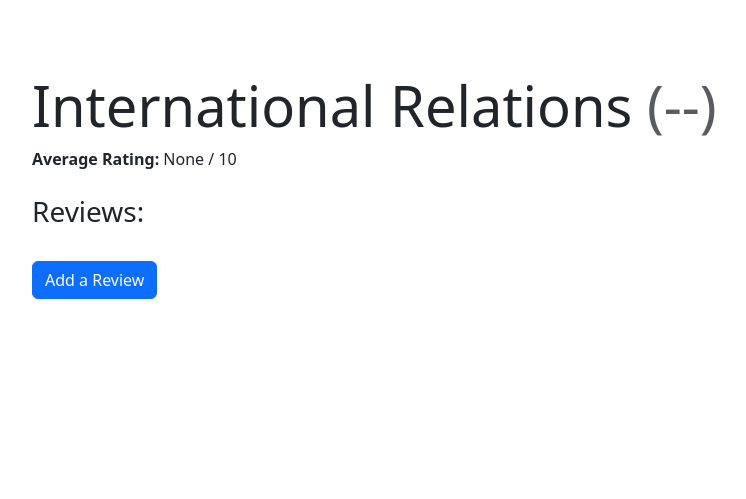
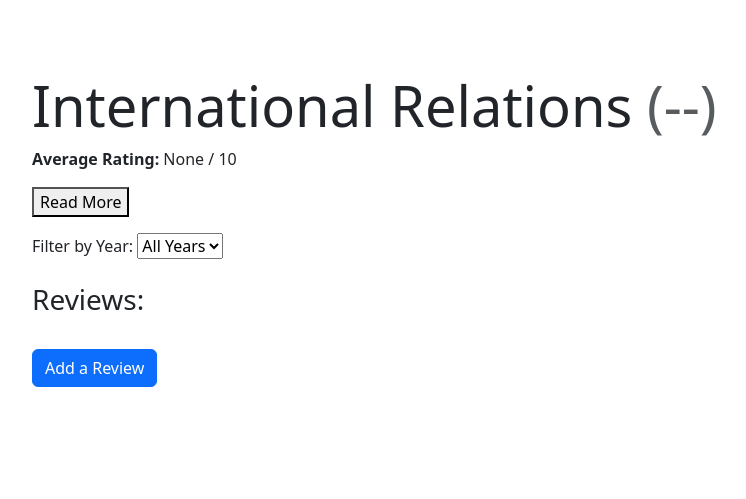
Before and after one commit to NatanAmado/AUSee, a Django app: page /courses/2/ in a window 1280 px wide. Shown: the part 56-555 px from the top of the page, without its empty margins (248-994 px from the left). Run offline with Django 4.2, Linux system fonts and the light colour scheme; a user stored in the database is signed in; data comes from the database, SQL or seed files in the repository; both versions use the stored data as it was after the commit.

Commit message:
further development of front end and secure csv data

```diff
--- a/CourseReviews1/reviews/models.py
+++ b/CourseReviews1/reviews/models.py
@@ -1,5 +1,6 @@
 from django.db import models
 from profanity import profanity
+from users.models import CustomUser
 
 # Create your models here.
 
@@ -46,6 +47,7 @@ class Review(models.Model):
     rating = models.FloatField(choices=RATING_CHOICES)
     created_date = models.DateTimeField(auto_now_add=True)
     updated_date = models.DateTimeField(auto_now=True)
+    user = models.ForeignKey('users.CustomUser', on_delete=models.CASCADE)
 
     def save(self, *args, **kwargs):
         # Clean the review text before saving
--- a/CourseReviews1/reviews/templates/reviews/course_detail.html
+++ b/CourseReviews1/reviews/templates/reviews/course_detail.html
@@ -6,7 +6,32 @@
     <div class="col-md-8 offset-md-2">
       <h2 class="display-4">{{ course.name }} <span class="text-muted">({{ course.code }})</span></h2>
       <p><strong>Average Rating:</strong> {{ course.average_rating }} / 10</p>
+
+      <!-- Truncated course description -->
+      <p class="lead" id="courseSummaryShort">
+        {{ course.description|truncatechars:150 }}
+      </p>
+
+      <!-- Full course description (hidden by default) -->
+      <div id="courseSummaryFull" style="display: none;">
         <p class="lead">{{ course.description }}</p>
+      </div>
+
+      <!-- Read More button -->
+      <button id="toggleSummary" onclick="toggleDescription()">Read More</button>
+
+      <!-- Dropdown for filtering reviews by year -->
+      <div class="mt-3 mb-3">
+          Filter by Year:
+          <select onchange="location = this.value;">
+              <option value="{% url 'reviews:course_detail' course.id %}">All Years</option>
+              {% for year in available_years %}
+              <option value="{% url 'reviews:course_detail' course.id %}?year={{ year }}" {% if year|stringformat:"s" == current_year %}selected{% endif %}>
+                  {{ year }}
+              </option>
+              {% endfor %}
+          </select>
+      </div>
 
       <h3 class="mt-4">Reviews:</h3>
       <ul class="list-unstyled">
@@ -14,7 +39,7 @@
         <li class="border-bottom pb-3 pt-3">
             <strong class="text-primary">Rating (1.0/5.0) : {{ review.rating }}</strong><br>
             <p>{{ review.text }}</p>
-            <small class="text-muted">Posted on: {{ review.created_date }}</small>
+            <small class="text-muted">Posted on: {{ review.created_date }} | Major: {{ review.user.major }} | Track: {{ review.user.track }}</small>
             {% if user.is_authenticated and review.user == user %}
             <form method="post" class="mt-2">
                 {% csrf_token %}
@@ -46,6 +71,22 @@
                   form.style.display = "none";
               }
           }
+
+          function toggleDescription() {
+              let shortSummary = document.getElementById("courseSummaryShort");
+              let fullSummary = document.getElementById("courseSummaryFull");
+              let buttonText = document.getElementById("toggleSummary");
+
+              if (fullSummary.style.display === "none") {
+                  fullSummary.style.display = "block";
+                  shortSummary.style.display = "none";
+                  buttonText.innerText = "Read Less";
+              } else {
+                  fullSummary.style.display = "none";
+                  shortSummary.style.display = "block";
+                  buttonText.innerText = "Read More";
+              }
+          }
       </script>
       {% else %}
       <p class="mt-3"><a href="{% url 'login' %}" class="btn btn-outline-primary">Log in</a> to submit a review.</p>
--- a/CourseReviews1/reviews/views.py
+++ b/CourseReviews1/reviews/views.py
@@ -2,15 +2,23 @@ from .models import Course, Review
 from .forms import ReviewForm
 from django.shortcuts import render, get_object_or_404, redirect
 from django.http import HttpResponseRedirect
-
+from datetime import datetime
+from django.contrib.auth.decorators import login_required
+from django.db.models import Q
 
 # Create your views here.
 
+@login_required
+def course_list(request):
+    query = request.GET.get('q')
+    if query:
+        courses = Course.objects.filter(Q(name__icontains=query) | Q(code__icontains=query))
+    else:
+        courses = Course.objects.all()
 
-def course_list(request):
-    level_100_courses = Course.objects.filter(level=100)
-    level_200_courses = Course.objects.filter(level=200)
-    level_300_courses = Course.objects.filter(level=300)
+    level_100_courses = courses.filter(level=100).order_by('name')
+    level_200_courses = courses.filter(level=200).order_by('name')
+    level_300_courses = courses.filter(level=300).order_by('name')
 
     context = {
         'level_100_courses': level_100_courses,
@@ -22,17 +30,24 @@ def course_list(request):
 
 
 
-
-
+@login_required
 def course_detail(request, course_id):
     course = get_object_or_404(Course, id=course_id)
-    reviews = Review.objects.filter(course=course)
 
-    if request.method == "POST" and request.user.is_authenticated:
+    year_filter = request.GET.get('year')
+    if year_filter:
+        reviews = Review.objects.filter(course=course, created_date__year=year_filter)
+    else:
+        reviews = Review.objects.filter(course=course)
+
+    years = set(review.created_date.year for review in reviews)
+
+    if request.method == "POST":
         form = ReviewForm(request.POST)
         if form.is_valid():
             review = form.save(commit=False)
             review.course = course
+            review.user = request.user  # Set the user for the review
             review.save()
             # Redirect to the same course detail page after adding the review
             return redirect('reviews:course_detail', course_id=course_id)
@@ -45,4 +60,12 @@ def course_detail(request, course_id):
         review.delete()
         return HttpResponseRedirect(request.path_info)
 
-    return render(request, 'reviews/course_detail.html', {'course': course, 'reviews': reviews, 'form': form})
+    context = {
+        'course': course,
+        'reviews': reviews,
+        'form': form,
+        'current_year': year_filter,
+        'available_years': years
+    }
+
+    return render(request, 'reviews/course_detail.html', context)
--- a/CourseReviews1/templates/base.html
+++ b/CourseReviews1/templates/base.html
@@ -36,7 +36,7 @@
         <ul class="navbar-nav ml-auto">
           {% if user.is_authenticated %}
           <li class="nav-item">
-            <a class="nav-link" href="{% url 'users:logout' %}">Logout</a>
+            <a class="nav-link" href="{% url 'users:login' %}">Logout</a>
           </li>
           {% else %}
           <li class="nav-item">
--- a/CourseReviews1/users/admin.py
+++ b/CourseReviews1/users/admin.py
@@ -4,5 +4,6 @@ from .models import CustomUser
 
 @admin.register(CustomUser)
 class CustomUserAdmin(UserAdmin):
-    list_display = ['username', 'joined_date', 'is_staff']
-    fieldsets = UserAdmin.fieldsets
+    list_display = ['username', 'joined_date', 'major', 'track']
+    list_filter = ('major',)  # Allow filtering by major
+    search_fields = ('username', 'email', 'major', 'track')  # Allow searching by these fields
--- a/CourseReviews1/users/forms.py
+++ b/CourseReviews1/users/forms.py
@@ -6,4 +6,4 @@ class CustomUserCreationForm(UserCreationForm):
 
     class Meta:
         model = CustomUser
-        fields = ('username', 'password1', 'password2')  # Add any other fields you want in the registration form
+        fields = ('username', 'password1', 'password2', 'major', 'track')  # Add any other fields you want in the registration form
--- a/CourseReviews1/users/models.py
+++ b/CourseReviews1/users/models.py
@@ -4,5 +4,14 @@ from django.contrib.auth.models import AbstractUser
 
 # Create your models here.
 
+MAJOR_CHOICES = [
+    ("Sciences", "Sciences"),
+    ("Social Sciences", "Social Sciences"),
+    ("Humanities", "Humanities"),
+]
+
+
 class CustomUser(AbstractUser):
     joined_date = models.DateTimeField(auto_now_add=True)
+    major = models.CharField(max_length=50, choices=MAJOR_CHOICES, default='Sciences')
+    track = models.CharField(max_length=80)
--- a/CourseReviews1/users/urls.py
+++ b/CourseReviews1/users/urls.py
@@ -1,11 +1,14 @@
 from django.urls import path
 from django.contrib.auth import views as auth_views
 from . import views
+from django.contrib.auth.views import LogoutView
+
 
 app_name = 'users'
 
 urlpatterns = [
     path('register/', views.register, name='register'),
     path('login/', auth_views.LoginView.as_view(template_name='users/login.html'), name='login'),
-    path('logout/', auth_views.LogoutView.as_view(), name='logout'),
+    path('logout/', LogoutView.as_view(next_page='users:login'), name='logout'),
+
 ]
--- a/CourseReviews1/users/views.py
+++ b/CourseReviews1/users/views.py
@@ -16,7 +16,7 @@ def register(request):
         if form.is_valid():
             user = form.save()
             login(request, user)
-            return redirect('login')
+            return redirect('users:login')
     else:
         form = CustomUserCreationForm()
     return render(request, 'users/register.html', {'form': form})
```
Also changed, not shown: CourseReviews1/reviews/templates/reviews/course_list.html (+10 -0 lines), CourseReviews1/db.sqlite3, CourseReviews1/reviews/migrations/0003_alter_review_rating.py (added), CourseReviews1/reviews/migrations/0004_review_user.py (added), CourseReviews1/reviews/migrations/0005_alter_review_user.py (added), CourseReviews1/users/migrations/0002_customuser_major_customuser_track.py (added). Lines whose indentation alone changed are shown as unchanged.
